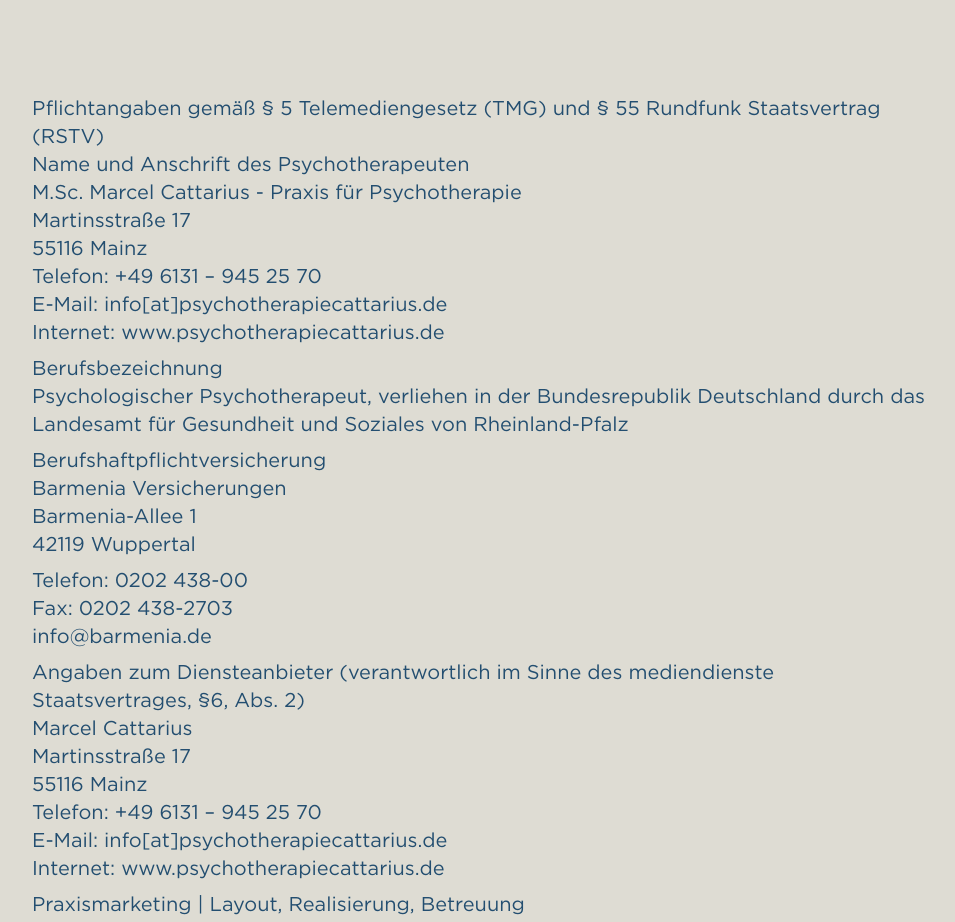
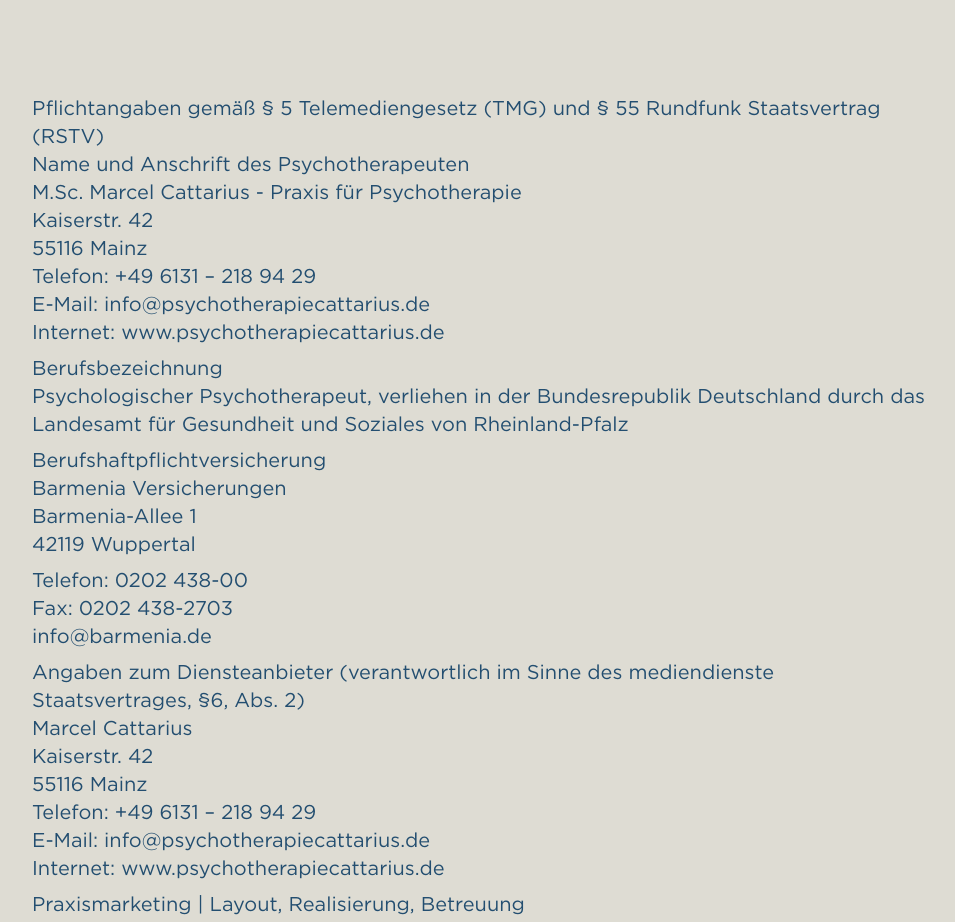
Before and after one commit to liamtlr/cattarius-psychotherapie, a Nuxt app: page /impressum in a window 1280 px wide. Shown: the part 250-1172 px from the top of the page, without its empty margins (160-1115 px from the left). Built offline with nearby package versions, Linux system fonts and the light colour scheme.

Commit message:
Number and adress changed in impressum

```diff
--- a/pages/impressum.vue
+++ b/pages/impressum.vue
@@ -5,10 +5,10 @@
       Staatsvertrag (RSTV)<br>
       Name und Anschrift des Psychotherapeuten<br>
       M.Sc. Marcel Cattarius - Praxis für Psychotherapie<br>
-      Martinsstraße 17<br>
+      Kaiserstr. 42<br>
       55116 Mainz<br>
-      Telefon: +49 6131 – 945 25 70<br>
-      E-Mail: info[at]psychotherapiecattarius.de<br>
+      Telefon: +49 6131 – 218 94 29<br>
+      E-Mail: info@psychotherapiecattarius.de<br>
       Internet:
       <a href="https://www.psychotherapiecattarius.de">
         www.psychotherapiecattarius.de
@@ -35,10 +35,10 @@
       Angaben zum Diensteanbieter (verantwortlich im Sinne des mediendienste
       Staatsvertrages, §6, Abs. 2)<br>
       Marcel Cattarius<br>
-      Martinsstraße 17<br>
+      Kaiserstr. 42<br>
       55116 Mainz<br>
-      Telefon: +49 6131 – 945 25 70<br>
-      E-Mail: info[at]psychotherapiecattarius.de<br>
+      Telefon: +49 6131 – 218 94 29<br>
+      E-Mail: info@psychotherapiecattarius.de<br>
       Internet: www.psychotherapiecattarius.de<br>
     </p>
     <p>
```
